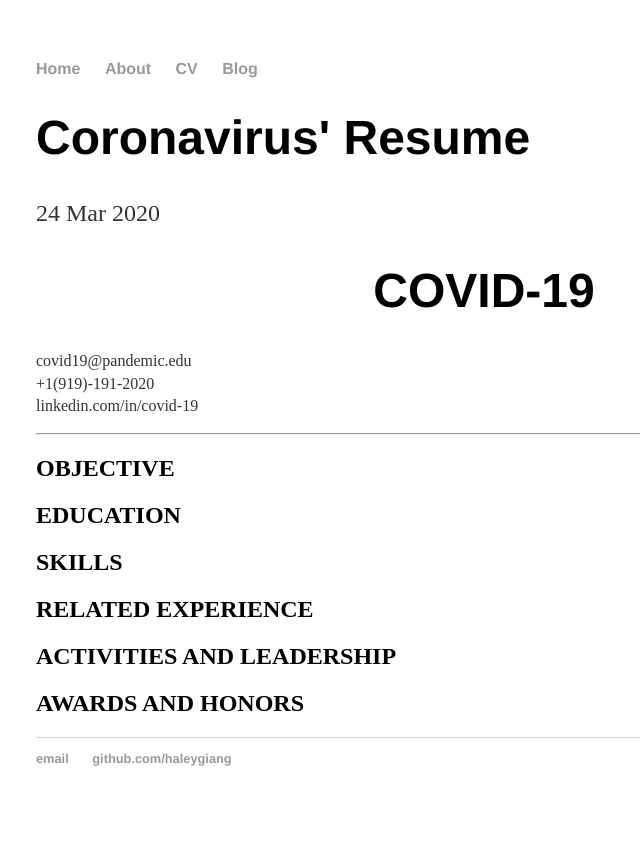
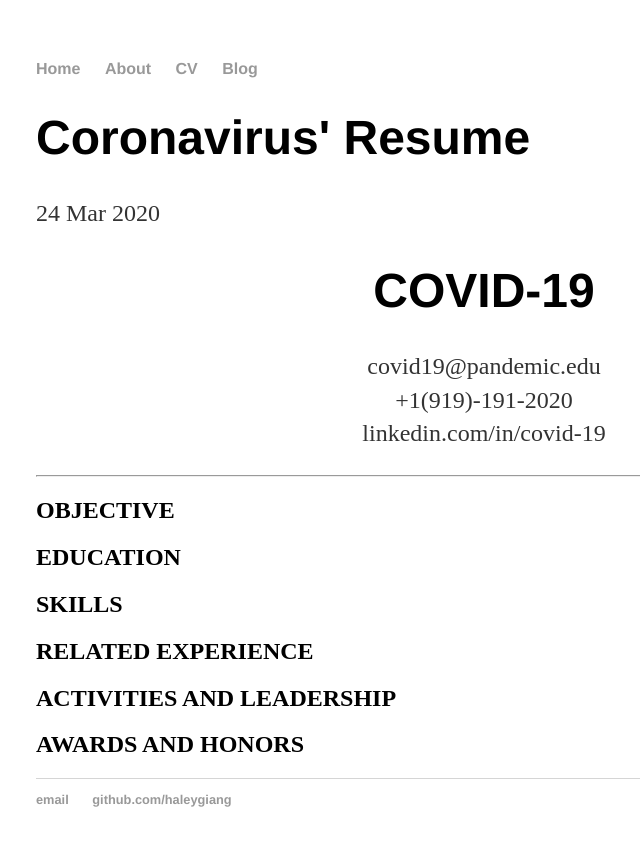
Before and after one commit to haleygiang/haleygiang.github.io, a Jekyll site: the page built from _posts/2014-04-30-haley-giang-site-launched.md, in a window 1280 px wide. Shown: the top 846 px of the page, without its empty margins (156-796 px from the left). Built offline with Jekyll 4.4.1, drawn with Linux system fonts in a browser that asks for light colours.

Commit message:
Update 2014-04-30-haley-giang-site-launched.md

```diff
--- a/_posts/2014-04-30-haley-giang-site-launched.md
+++ b/_posts/2014-04-30-haley-giang-site-launched.md
@@ -6,7 +6,7 @@ permalink: /first-post/
 ---
 
 <h1 style="text-align: center;">COVID-19</h1>
-<p style="font-size: 100%;">covid19@pandemic.edu
+<p style="font-size: 150%;" style="text-align: center">covid19@pandemic.edu
 <br>+1(919)-191-2020
 <br>linkedin.com/in/covid-19</p>
 <hr>
```
